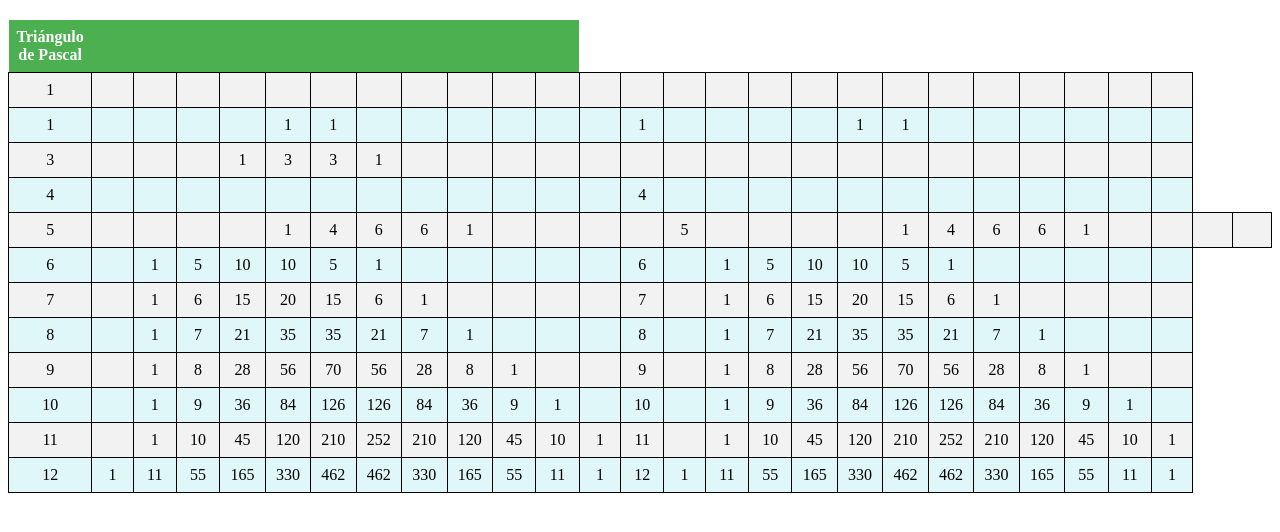
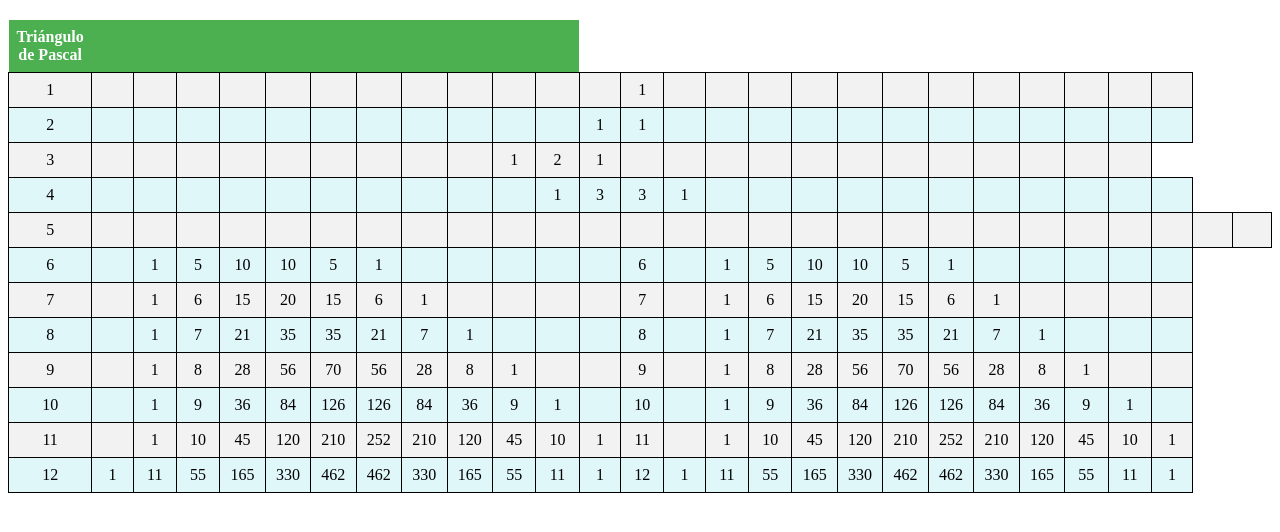
Before and after one commit to LastBlood24/index.html, a plain HTML site: page Examen 2 parcial.html in a window 1280 px wide. Drawn offline with Linux system fonts and the light colour scheme.

Commit message:
Update Examen 2 parcial.html

```diff
--- a/Examen 2 parcial.html
+++ b/Examen 2 parcial.html
@@ -67,7 +67,7 @@
             <td></td>
             <td></td>
             <td></td>
-            <td></td>
+            <td>1</td>
             <td></td>
             <td></td>
             <td></td>
@@ -82,7 +82,14 @@
             <td></td>
         </tr>
         <tr>
-            <td>1</td>
+            <td>2</td>
+            <td></td>
+            <td></td>
+            <td></td>
+            <td></td>
+            <td></td>
+            <td></td>
+            <td></td>
             <td></td>
             <td></td>
             <td></td>
@@ -95,13 +102,6 @@
             <td></td>
             <td></td>
             <td></td>
-            <td>1</td>
-            <td></td>
-            <td></td>
-            <td></td>
-            <td></td>
-            <td>1</td>
-            <td>1</td>
             <td></td>
             <td></td>
             <td></td>
@@ -114,16 +114,16 @@
             <td></td>
             <td></td>
             <td></td>
-            <td>1</td>
-            <td>3</td>
-            <td>3</td>
-            <td>1</td>
             <td></td>
             <td></td>
             <td></td>
             <td></td>
             <td></td>
             <td></td>
+            <td>1</td>
+            <td>2</td>
+
+            <td>1</td>
             <td></td>
             <td></td>
             <td></td>
@@ -149,10 +149,10 @@
             <td></td>
             <td></td>
             <td></td>
-            <td></td>
-            <td></td>
-            <td>4</td>
-            <td></td>
+            <td>1</td>
+            <td>3</td>
+            <td>3</td>
+            <td>1</td>
             <td></td>
             <td></td>
             <td></td>
@@ -171,25 +171,25 @@
             <td></td>
             <td></td>
             <td></td>
-            <td>1</td>
-            <td>4</td>
-            <td>6</td>
-            <td>6</td>
-            <td>1</td>
             <td></td>
             <td></td>
             <td></td>
             <td></td>
-            <td>5</td>
             <td></td>
             <td></td>
             <td></td>
             <td></td>
-            <td>1</td>
-            <td>4</td>
-            <td>6</td>
-            <td>6</td>
-            <td>1</td>
+            <td></td>
+            <td></td>
+            <td></td>
+            <td></td>
+            <td></td>
+            <td></td>
+            <td></td>
+            <td></td>
+            <td></td>
+            <td></td>
+            <td></td>
             <td></td>
             <td></td>
             <td></td>
```
